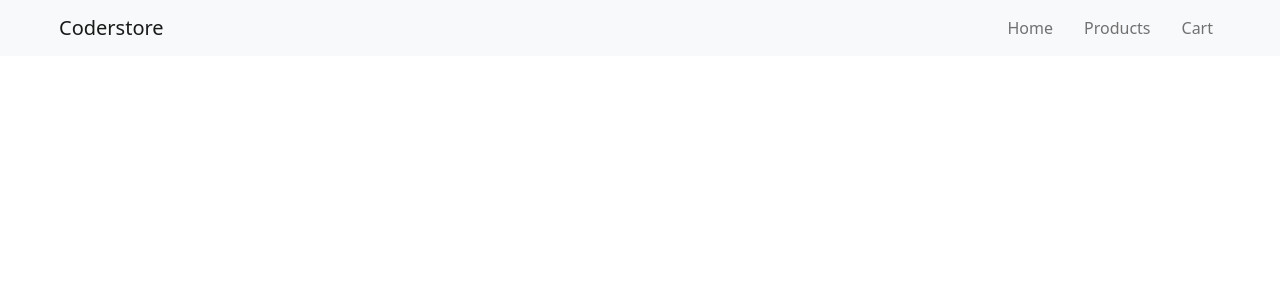
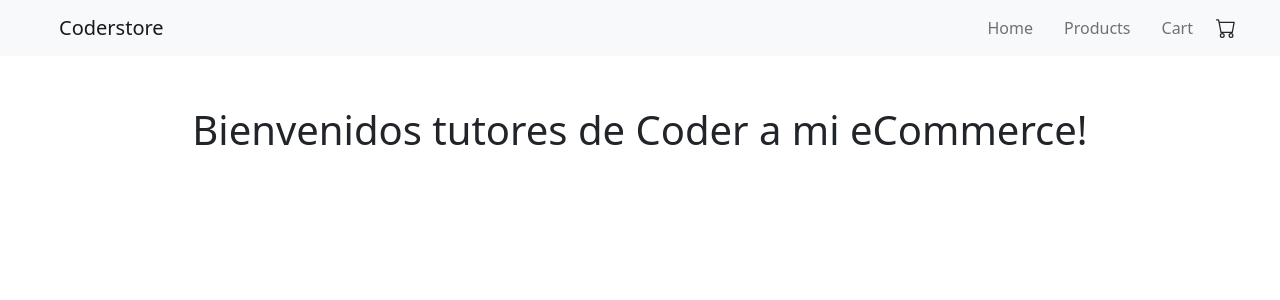
Before and after one commit to FacuBozzi/react-bozzi, a React (Create React App) app: page / in a window 1280 px wide. Shown: the top 300 px of the page. Built offline with nearby package versions, Linux system fonts and the light colour scheme.

Commit message:
desafio cuatro terminado

```diff
--- a/src/App.js
+++ b/src/App.js
@@ -1,8 +1,12 @@
+import ItemListContainer from "./components/ItemListContainer"
 import NavBar from "./components/NavBar"
 
 const App = () => {
     return (
-        <NavBar/>
+        <div>
+            <NavBar/>
+            <ItemListContainer name="tutores de Coder"/>
+        </div>
     )
 }
 
--- a/src/components/CartWidget.js
+++ b/src/components/CartWidget.js
@@ -0,0 +1,9 @@
+const CartWidget = () => {
+    return (
+        <svg xmlns="http://www.w3.org/2000/svg" width="20" height="20" fill="currentColor" className="bi bi-cart logo-carrito" viewBox="0 0 16 16">
+                                <path d="M0 1.5A.5.5 0 0 1 .5 1H2a.5.5 0 0 1 .485.379L2.89 3H14.5a.5.5 0 0 1 .491.592l-1.5 8A.5.5 0 0 1 13 12H4a.5.5 0 0 1-.491-.408L2.01 3.607 1.61 2H.5a.5.5 0 0 1-.5-.5zM3.102 4l1.313 7h8.17l1.313-7H3.102zM5 12a2 2 0 1 0 0 4 2 2 0 0 0 0-4zm7 0a2 2 0 1 0 0 4 2 2 0 0 0 0-4zm-7 1a1 1 0 1 1 0 2 1 1 0 0 1 0-2zm7 0a1 1 0 1 1 0 2 1 1 0 0 1 0-2z"/>
+                            </svg>
+    )
+}
+
+export default CartWidget
--- /dev/null
+++ b/src/components/ItemListContainer.js
@@ -0,0 +1,7 @@
+const ItemListContainer = (props) => {
+    return (
+        <h1 className="titulo-coderhouse">Bienvenidos {props.name} a mi eCommerce!</h1>
+    )
+}
+
+export default ItemListContainer
--- a/src/components/NavBar.js
+++ b/src/components/NavBar.js
@@ -1,5 +1,6 @@
 import 'bootstrap/dist/css/bootstrap.min.css';
 import "../style.css"
+import CartWidget from './CartWidget';
 import {Navbar} from 'react-bootstrap';
 import {Nav} from 'react-bootstrap';
 import {Container} from 'react-bootstrap';
@@ -17,6 +18,7 @@
                             <Nav.Link href="#home">Home</Nav.Link>
                             <Nav.Link href="#products">Products</Nav.Link>
                             <Nav.Link href="#cart" className="carrito">Cart</Nav.Link>
+                            <CartWidget/>
                         </Nav>
                     </Navbar.Collapse>
                 </Container>
--- a/src/style.css
+++ b/src/style.css
@@ -14,3 +14,12 @@
 .carrito{
     margin-right: 15px;
 }
+
+.logo-carrito{
+    margin-top: 10px;
+}
+
+.titulo-coderhouse{
+    margin-top: 50px;
+    text-align: center;
+}
```
